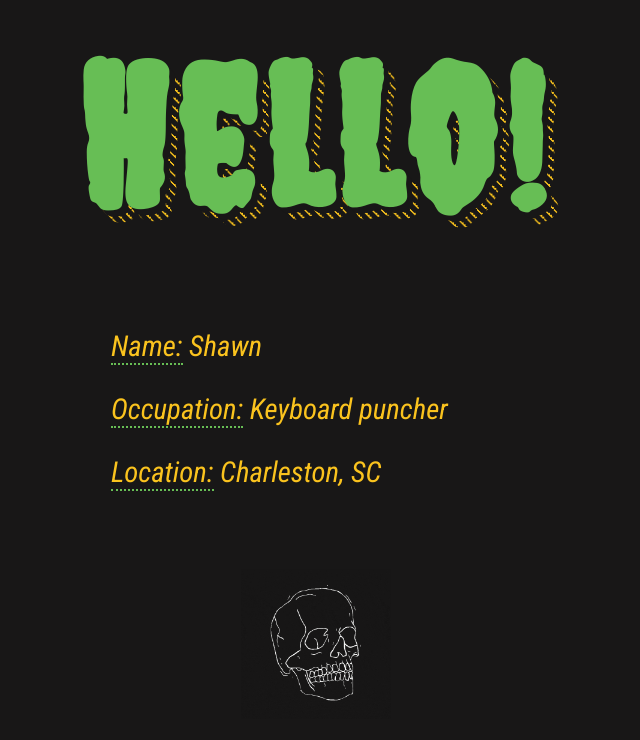
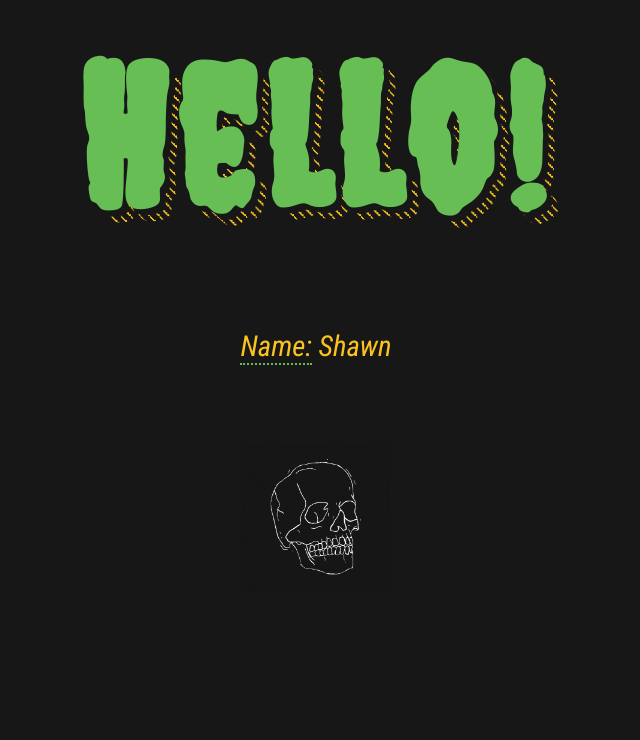
Before and after one commit to shawnlknight/svelte-app, a Svelte app: page / in a window 1280 px wide. Shown: the top 740 px of the page, without its empty margins (324-964 px from the left). Built offline with nearby package versions, Linux system fonts and the light colour scheme.

Commit message:
remove data

```diff
--- a/src/components/Content.svelte
+++ b/src/components/Content.svelte
@@ -1,14 +1,10 @@
 <script>
 	export let name;
-	export let location;
-	export let occupation;
 </script>
 
 
 <div class="content">
   <p><span class="underline">Name:</span> {name}</p>
-  <p><span class="underline">Occupation:</span> {occupation}</p>
-  <p><span class="underline">Location:</span> {location}</p>
 </div>
 
 <style>
@@ -21,7 +17,6 @@
 
   .content {
 		margin: 5em 0;
-		text-align: left;
 	}
 
 	.underline {
--- a/src/main.js
+++ b/src/main.js
@@ -4,8 +4,6 @@ const app = new App({
   target: document.body,
   props: {
     name: 'Shawn',
-    location: 'Charleston, SC',
-    occupation: 'Keyboard puncher',
   },
 })
 
```
